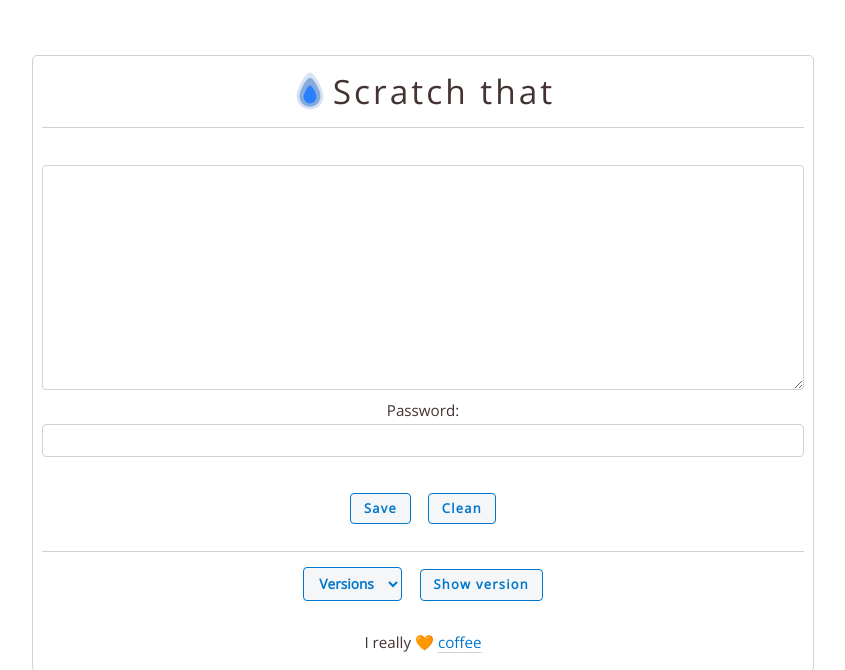
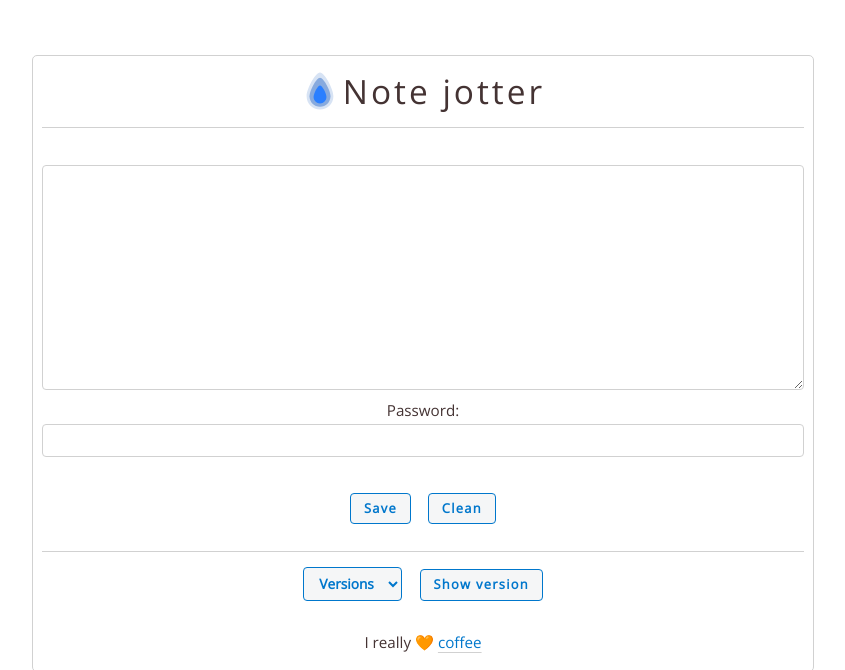
Before and after one commit to dmpop/note-jotter, a PHP site: page / in a window 1280 px wide. Shown: the top 670 px of the page, without its empty margins (217-1062 px from the left). Run offline with PHP 8.4, Linux system fonts and the light colour scheme; some web fonts are replaced.

Commit message:
Note jotter

```diff
--- a/index.php
+++ b/index.php
@@ -1,5 +1,5 @@
 <?php
-$title = "Scratch that";
+$title = "Note jotter";
 $password = 'password';
 $theme = "light";
 $dir = 'versions';
```
Also changed, not shown: README.md.
